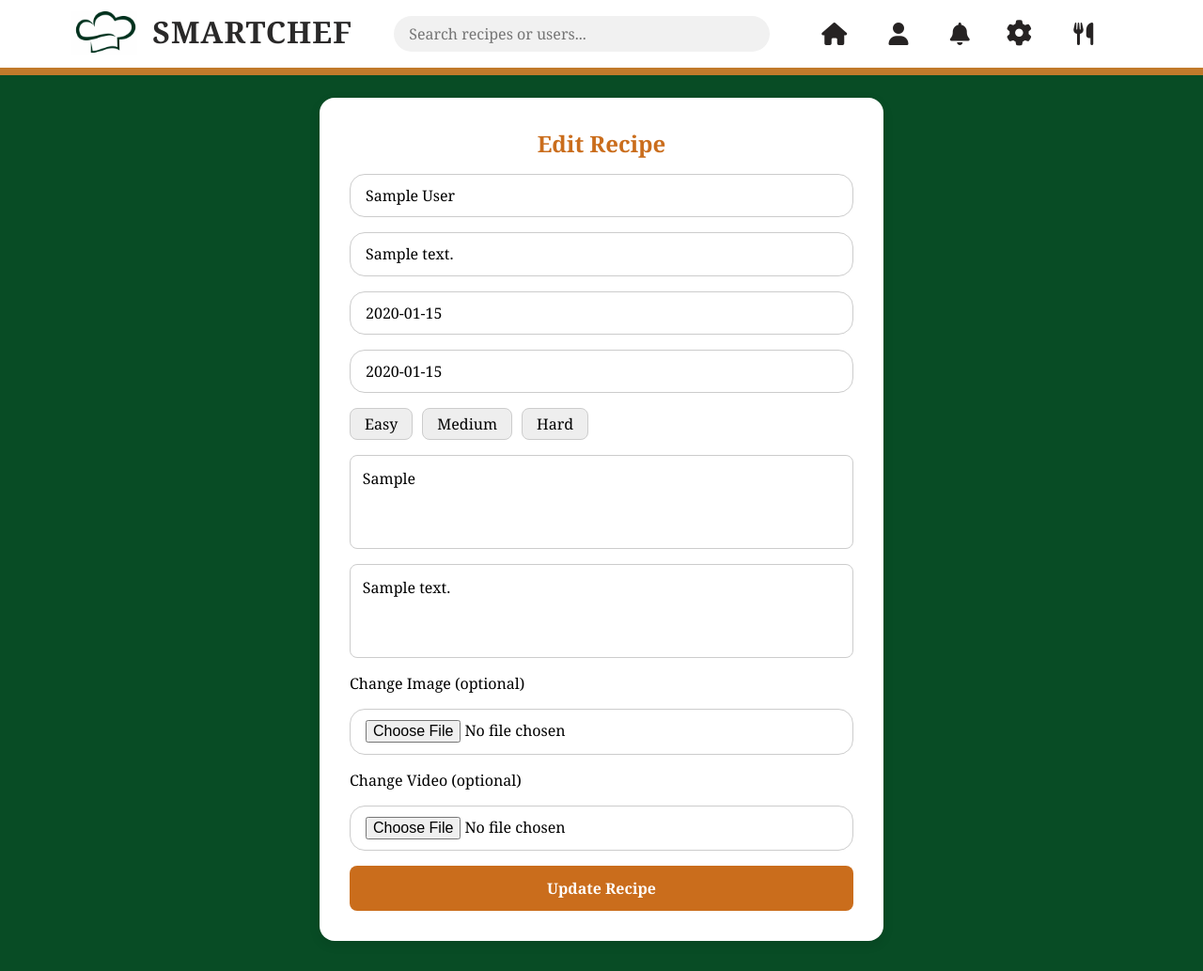
After one commit to mudhitaa/SmartChef, a Django app: page /dashboard/recipe/edit/1/ in a window 1280 px wide. The commit adds this page. Shown: the whole page at 94% size. Run offline with Django 5.2, Linux system fonts and the light colour scheme; a user stored in the database is signed in; tables that the repository leaves empty hold one stand-in row (values such as "Sample post").

Commit message:
edit recipie + new database

```diff
--- a/accounts/admin.py
+++ b/accounts/admin.py
@@ -1,8 +1,12 @@
 from django.contrib import admin
-from .models import Profile, Recipe  # import your models
+from .models import Profile, Recipe, Comment, Reply, Follow, Notification
 
 # Register models
 admin.site.register(Profile)
 admin.site.register(Recipe)
+admin.site.register(Comment)
+admin.site.register(Reply)
+admin.site.register(Follow)
+admin.site.register(Notification)
 
 # Register your models here.
--- /dev/null
+++ b/accounts/templates/edit_recipe.html
@@ -0,0 +1,43 @@
+{% extends "base.html" %}
+{% block title %}Edit Recipe{% endblock %}
+
+{% block content %}
+<section class="upload-section">
+    <h2>Edit Recipe</h2>
+
+    <form method="POST" enctype="multipart/form-data" class="upload-form">
+        {% csrf_token %}
+
+        <input type="text" name="title" value="{{ recipe.title }}" required>
+
+        <input type="text" name="cuisine" value="{{ recipe.cuisine }}" required>
+
+        <input type="text" name="prep_time" value="{{ recipe.prep_time }}" required>
+
+        <input type="text" name="cook_time" value="{{ recipe.cook_time }}" required>
+
+        <div class="difficulty-buttons">
+            <label class="btn">
+                <input type="radio" name="difficulty" value="Easy" {% if recipe.difficulty == "Easy" %}checked{% endif %}> Easy
+            </label>
+            <label class="btn">
+                <input type="radio" name="difficulty" value="Medium" {% if recipe.difficulty == "Medium" %}checked{% endif %}> Medium
+            </label>
+            <label class="btn">
+                <input type="radio" name="difficulty" value="Hard" {% if recipe.difficulty == "Hard" %}checked{% endif %}> Hard
+            </label>
+        </div>
+
+        <textarea name="ingredients" required>{{ recipe.ingredients }}</textarea>
+        <textarea name="short_description" required>{{ recipe.short_description }}</textarea>
+
+        <label>Change Image (optional)</label>
+        <input type="file" name="image" accept="image/*">
+
+        <label>Change Video (optional)</label>
+        <input type="file" name="video" accept="video/*">
+
+        <button type="submit">Update Recipe</button>
+    </form>
+</section>
+{% endblock %}
--- a/accounts/urls.py
+++ b/accounts/urls.py
@@ -14,6 +14,8 @@ urlpatterns = [
     path('dashboard/', views.dashboard_profile, name='dashboard_profile'),  # profile page
     path('dashboard/home/', views.dashboard_home, name='dashboard_home'),   # feed page
     path('dashboard/upload/', views.upload_recipe, name='upload_recipe'),
+    path('dashboard/recipe/edit/<int:recipe_id>/', views.edit_recipe, name='edit_recipe'),
+
     path('dashboard/edit-profile/', views.edit_profile, name='edit_profile'),
     path('recipe/<int:recipe_id>/', views.recipe_detail, name='recipe_detail'),
     path('recipe/<int:recipe_id>/like/', views.like_recipe, name='like_recipe'),
--- a/accounts/views.py
+++ b/accounts/views.py
@@ -173,6 +173,57 @@ def upload_recipe(request):
 
 
     return render(request, "upload_recipe.html")
+
+
+
+
+
+@login_required
+def edit_recipe(request, recipe_id):
+    recipe = get_object_or_404(Recipe, id=recipe_id)
+
+    # Only owner can edit
+    if recipe.user != request.user:
+        messages.error(request, "You are not allowed to edit this recipe.")
+        return redirect("dashboard_profile", username=request.user.username)
+
+    if request.method == "POST":
+        title = request.POST.get("title")
+        short_description = request.POST.get("short_description")
+        ingredients = request.POST.get("ingredients")
+        difficulty = request.POST.get("difficulty")
+        cuisine = request.POST.get("cuisine")
+        prep_time = request.POST.get("prep_time")
+        cook_time = request.POST.get("cook_time")
+
+        image = request.FILES.get("image")
+        video = request.FILES.get("video")
+
+        # Prevent duplicate title (exclude current recipe)
+        if Recipe.objects.filter(
+            user=request.user, title=title
+        ).exclude(id=recipe.id).exists():
+            messages.error(request, "You already have a recipe with this title.")
+            return redirect("edit_recipe", recipe_id=recipe.id)
+
+        recipe.title = title
+        recipe.short_description = short_description
+        recipe.ingredients = ingredients
+        recipe.difficulty = difficulty
+        recipe.cuisine = cuisine
+        recipe.prep_time = prep_time
+        recipe.cook_time = cook_time
+
+        if image:
+            recipe.image = image
+        if video:
+            recipe.video = video
+
+        recipe.save()
+        messages.success(request, "Recipe updated successfully.")
+        return redirect("recipe_detail", recipe_id=recipe.id)
+
+    return render(request, "edit_recipe.html", {"recipe": recipe})
 
 
 # Edit Profile
--- a/static/css/dashboard.css
+++ b/static/css/dashboard.css
@@ -762,6 +762,20 @@ ul li {
     background-color: #ffffff;
 }
 
+.edit-icon {
+    color: rgba(0, 0, 0, 0.64);
+    font-size: 15px;
+    margin-left: -10px;
+    margin-top: 11px;
+    text-decoration: none;
+}
+
+.edit-icon:hover {
+    background: #ffffff;
+    color: #e5832d;
+}
+
+
 .delete-actions button {
     cursor: pointer;
     font-weight: bold;
```
Also changed, not shown: accounts/templates/recipe_detail.html (+10 -1 lines), media/profile_pics/Carl.jpeg (added), media/profile_pics/david.jpeg (added), media/recipes/burger_BkIoNgB.jpeg (added), media/recipes/chatamari_l0YiSgO.jpeg (added), media/recipes/matar_paneer_96cd1pO.jpeg (added), media/recipes/momo_xUGoih7.jpg (added), media/recipes/pasta_LI2wnTl.jpeg (added), media/recipes/pizza_XuKglUr.jpeg (added), media/recipes/yomari_ByGCQzr.jpg (added), static/images/yomari.jpg, 1 other file.
